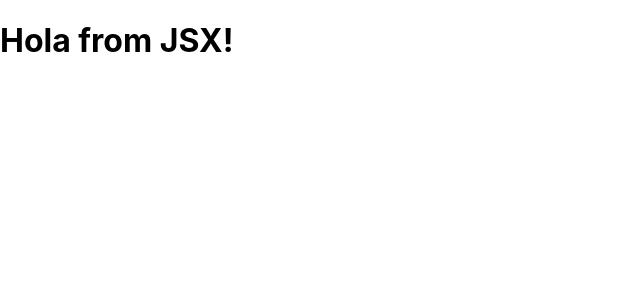
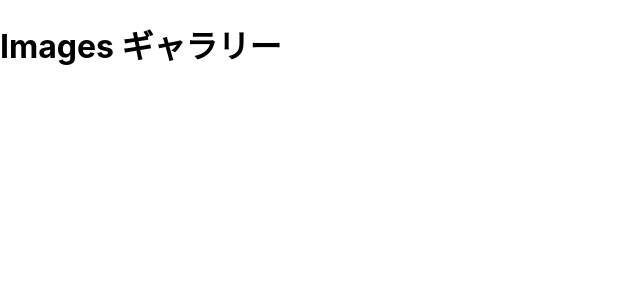
Before and after one commit to claudym/renshuu_images-gallery, a React (Create React App) app in the folder frontend/: page / in a window 1280 px wide. Shown: the top 300 px of the page, without its empty margins (0-640 px from the left). Built offline with nearby package versions, Linux system fonts and the light colour scheme.

Commit message:
vanilla index

```diff
--- a/frontend/src/index.js
+++ b/frontend/src/index.js
@@ -3,9 +3,9 @@ import ReactDOM from "react-dom";
 import "./css/index.css";
 import App from "./App";
 
-const a = false;
-
 ReactDOM.render(
-  <React.StrictMode>{a ? <App /> : <h1>Hola from JSX!</h1>}</React.StrictMode>,
+  <React.StrictMode>
+    <App />
+  </React.StrictMode>,
   document.getElementById("root")
 );
```
